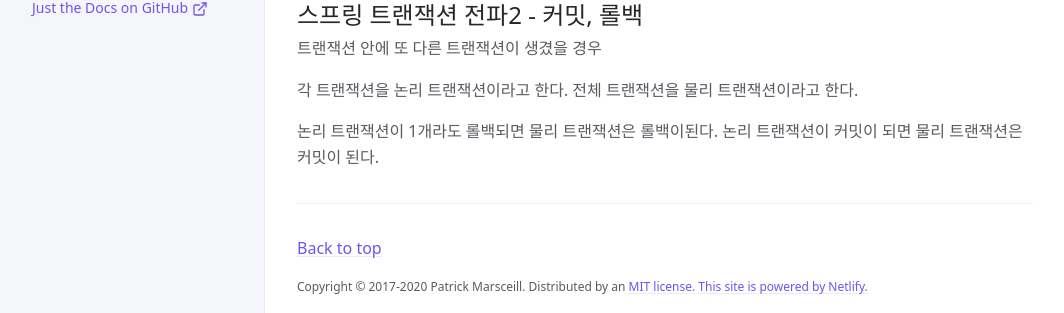
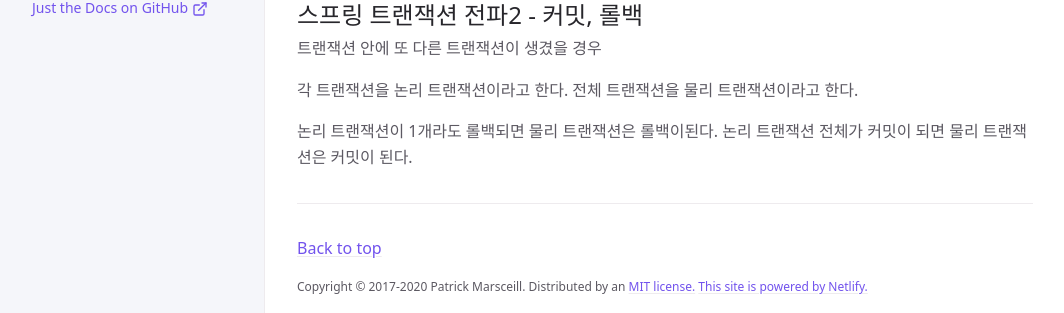
Before and after one commit to wlghks453/wlghks453.github.io, a Jekyll site: the page built from docs/spring/스프링 트랜잭션-3.md, in a window 1280 px wide and 900 px high, scrolled down 1130 px. Shown: the part 532-845 px from the top of the window, without its empty margins (107-1171 px from the left). Built offline with Jekyll 4.4.1, drawn with Linux system fonts in a browser that asks for light colours; cached includes are drawn as plain includes.

Commit message:
Update 스프링 트랜잭션-3.md

```diff
--- a/docs/spring/스프링 트랜잭션-3.md
+++ b/docs/spring/스프링 트랜잭션-3.md
@@ -77,4 +77,4 @@ txManager.commit(status) 트랜잭션을 커밋한다.
 각 트랜잭션을 논리 트랜잭션이라고 한다. 전체 트랜잭션을 물리 트랜잭션이라고 한다.
 
 논리 트랜잭션이 1개라도 롤백되면 물리 트랜잭션은 롤백이된다.
-논리 트랜잭션이 커밋이 되면 물리 트랜잭션은 커밋이 된다.
+논리 트랜잭션 전체가 커밋이 되면 물리 트랜잭션은 커밋이 된다.
```
